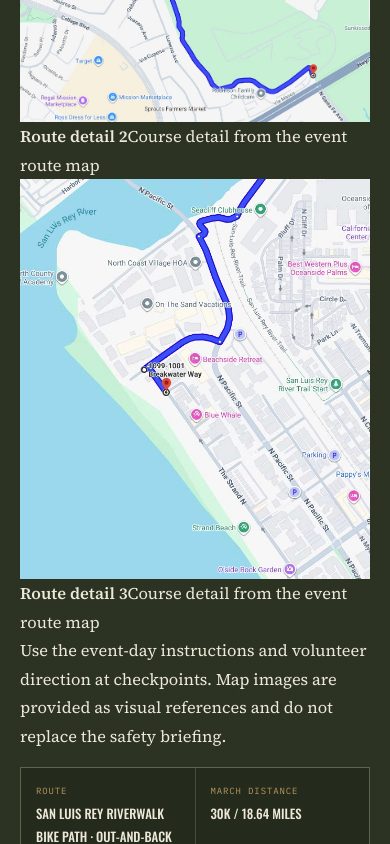
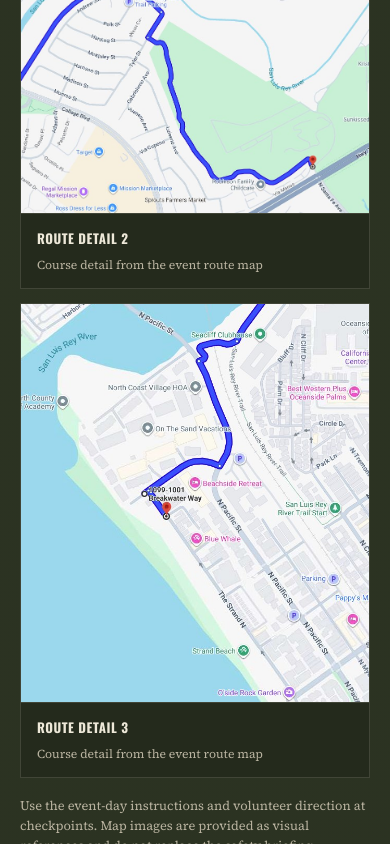
Before and after one commit to TypeErrorDev/nfm_416cabn, a Next.js app: page / in a window 390 px wide. Shown: the part 4440-5284 px from the top of the page. Built offline with nearby package versions, Linux system fonts and the light colour scheme; no server answers.

Commit message:
Style responsive route map gallery

```diff
--- a/app/globals.css
+++ b/app/globals.css
@@ -1767,3 +1767,51 @@ a:focus-visible {
   outline: 2px solid var(--color-brass);
   outline-offset: 3px;
 }
+
+
+/* Route map gallery */
+.route-gallery { display: grid; gap: 18px; }
+.route-gallery figure {
+  min-width: 0;
+  margin: 0;
+  overflow: hidden;
+  border: 1px solid var(--color-rule);
+  background: var(--color-ground-2);
+}
+.route-gallery figure img {
+  display: block;
+  width: 100%;
+  height: auto;
+  background: #fff;
+}
+.route-gallery figcaption {
+  display: grid;
+  gap: 4px;
+  padding: 13px 16px;
+  border-top: 1px solid var(--color-rule);
+}
+.route-gallery figcaption strong {
+  color: var(--color-ink);
+  font-family: var(--font-display);
+  font-size: .82rem;
+  letter-spacing: .04em;
+  text-transform: uppercase;
+}
+.route-gallery figcaption span {
+  color: var(--color-ink-dim);
+  font-size: .76rem;
+}
+.route-gallery-details {
+  display: grid;
+  grid-template-columns: repeat(3, minmax(0, 1fr));
+  gap: 14px;
+}
+.route-gallery-note {
+  margin: 0;
+  color: var(--color-ink-dim);
+  font-size: .8rem;
+  line-height: 1.55;
+}
+@media (max-width: 760px) {
+  .route-gallery-details { grid-template-columns: 1fr; }
+}
```
